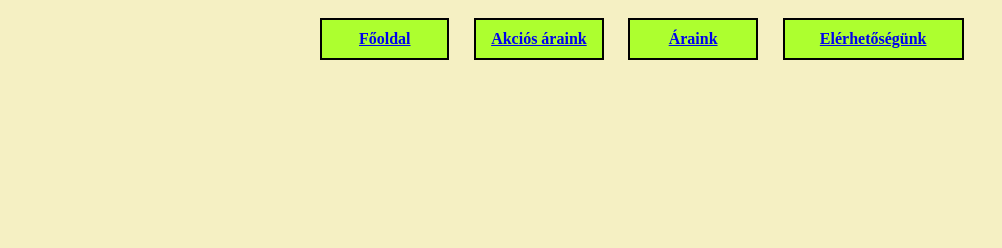
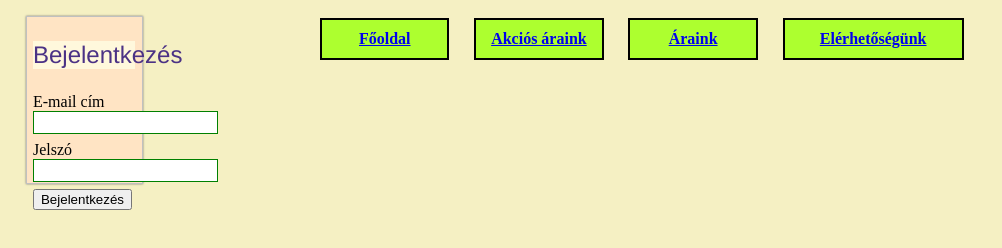
Before and after one commit to reticsilla/reticsilla.github.io, a plain HTML site: page index.html in a window 1280 px wide. Shown: the whole page, without its empty margins (0-1002 px from the left). Drawn offline with Linux system fonts and the light colour scheme.

Commit message:
20200630

```diff
--- a/Css/style.css
+++ b/Css/style.css
@@ -5,7 +5,7 @@ html {
 .cim2 {
     color: rgb(104, 83, 26);
     font-family: 'Franklin Gothic Medium', 'Arial Narrow', Arial, sans-serif;
-    font-size: 250%;
+    font-size: 2.5rem;
     font-weight: 300;
     background-color: burlywood;
     text-align: right;
@@ -13,14 +13,14 @@ html {
 .cim3 {
     color: rgb(13, 133, 77);
     font-family: 'Franklin Gothic Medium', 'Arial Narrow', Arial, sans-serif;
-    font-size: 150%;
+    font-size: 1.5rem;
     font-weight: 300;
     background-color: coral;
 }
 .p {
     color: rgb(75, 50, 133);
     font-family: 'Franklin Gothic Medium', 'Arial Narrow', Arial, sans-serif;
-    font-size: 150%;
+    font-size: 1.5rem;
     font-weight: 300;
     background-color: cornsilk;
 }
@@ -44,7 +44,7 @@ img {
     font-family: 'Arial Narrow Bold' , Helvetica, sans-serif;
     font-weight: 700;
     font-style: italic;
-    font-size: 350%;
+    font-size: 3.5rem;
     background-color: rgba(255, 250, 250, 0.473);
     padding-top: 1%;
 }
--- /dev/null
+++ b/Css/szelektorok.css
@@ -0,0 +1,31 @@
+.belepes {
+    background-color: bisque;
+    padding-left: 0.5%;
+    padding-right: 0.5%;
+    padding-bottom: 0.5%;
+    border: solid 1px #c0c0c0;
+    box-shadow: 0 0 2px #777777;
+    display: inline-block;
+    position: absolute;
+    z-index: 1;
+    left:2%;
+    top: 2%;
+    width: 8%;
+    height: 20%;
+    text-align: left;
+}
+.belepes input {
+    padding: 3px;
+    display: block;
+    margin-bottom: 7px;
+    border: solid 1px green;
+}
+.belepes button:hover {
+    box-shadow: 2px 2px 3px #2a4412;
+}
+.belepes input:hover {
+    box-shadow: 2px 2px 3px #2a4412;
+}
+.belepes input:focus {
+    box-shadow: 2px 2px 3px #2a4412;
+}
--- a/index.html
+++ b/index.html
@@ -6,6 +6,7 @@
     <meta name="viewport" content="width=device-width, initial-scale=1.0">
     <title>Falatozó oldala</title>
     <link rel="stylesheet" href="Css/style.css">
+    <link rel="stylesheet" href="Css/szelektorok.css"
 </head>
 
 <body>
@@ -38,6 +39,23 @@
             </tr>
         </thead>
     </table>
+    <div class="belepes">
+        <p class="p">
+            Bejelentkezés
+        </p>
+        <label>
+            E-mail cím
+        </label>
+        <input class="from-control" type="email"; name="email">
+        <label>
+        Jelszó
+        </label>
+        <input  class="from-control" type="password"; name="password">
+        <button class="submit-btn">
+                Bejelentkezés
+        </button>
+    </div>
+
 </body>
 
 </html>
```
